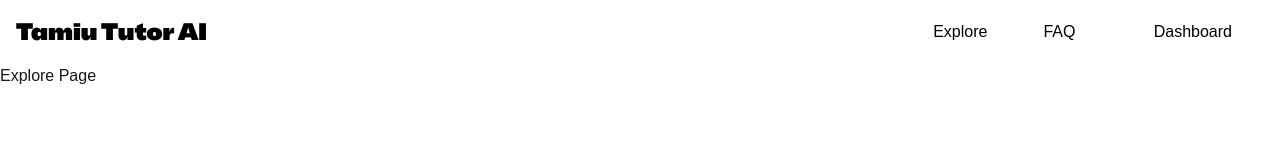
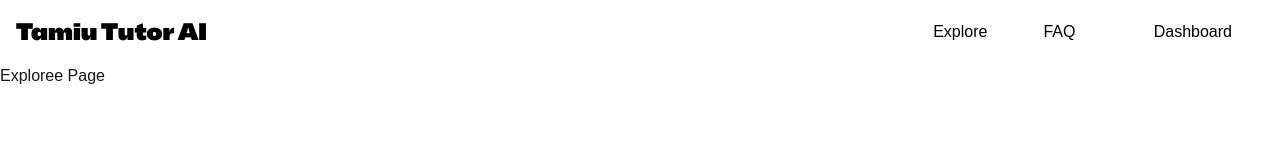
Before and after one commit to montdiego/TamiuAiTutor, a Next.js app: page /explore in a window 1280 px wide. Shown: the top 160 px of the page. Built offline with nearby package versions, Linux system fonts and the light colour scheme.

Commit message:
Add about page and update explore page title

```diff
--- /dev/null
+++ b/app/about/page.tsx
@@ -0,0 +1,3 @@
+export default function about() {
+  return <div>Explore Page</div>;
+}
--- a/app/explore/page.tsx
+++ b/app/explore/page.tsx
@@ -1,3 +1,3 @@
 export default function explore() {
-  return <div>Explore Page</div>;
+  return <div>Exploree Page</div>;
 }
```
